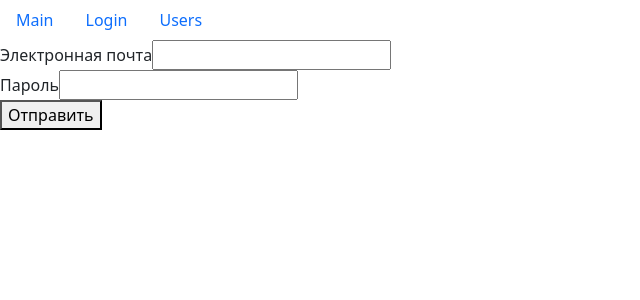
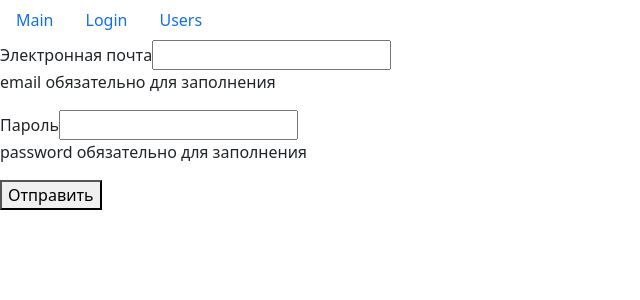
Before and after one commit to Andy-Naz/fast-company, a React (Create React App) app: page /login in a window 1280 px wide. Shown: the top 300 px of the page, without its empty margins (0-640 px from the left). Built offline with nearby package versions, Linux system fonts and the light colour scheme.

Commit message:
add: display error massage

```diff
--- a/src/app/components/textField.jsx
+++ b/src/app/components/textField.jsx
@@ -1,11 +1,12 @@
 import React from "react"
 import PropTypes from "prop-types"
 
-const TextField = ({ label, type, name, value, onChange }) => {
+const TextField = ({ label, type, name, value, onChange, error }) => {
     return (
         <div>
             <label htmlFor={name}>{label}</label>
             <input type={type} id={name} name={name} value={value} onChange={onChange} />
+            {error && <p>{error}</p>}
         </div>
     )
 }
@@ -19,7 +20,8 @@
     type: PropTypes.string,
     name: PropTypes.string,
     value: PropTypes.string,
-    onChange: PropTypes.func
+    onChange: PropTypes.func,
+    error: PropTypes.string
 }
 
 export default TextField
--- a/src/app/layouts/login.jsx
+++ b/src/app/layouts/login.jsx
@@ -3,7 +3,7 @@
 
 const Login = () => {
     const [data, setData] = useState({ email: "", password: "" })
-    const [, setErrors] = useState()
+    const [errors, setErrors] = useState({})
     const handleChange = ({ target }) => {
         setData((prevState) => ({ ...prevState, [target.name]: target.value }))
     }
@@ -32,8 +32,21 @@
 
     return (
         <form onSubmit={handleSubmit}>
-            <TextField label="Электронная почта" name="email" value={data.email} onChange={handleChange} />
-            <TextField label="Пароль" type="password" name="password" value={data.password} onChange={handleChange} />
+            <TextField
+                label="Электронная почта"
+                name="email"
+                value={data.email}
+                onChange={handleChange}
+                error={errors.email}
+            />
+            <TextField
+                label="Пароль"
+                type="password"
+                name="password"
+                value={data.password}
+                onChange={handleChange}
+                error={errors.password}
+            />
             <button type="submit">Отправить</button>
         </form>
     )
```
